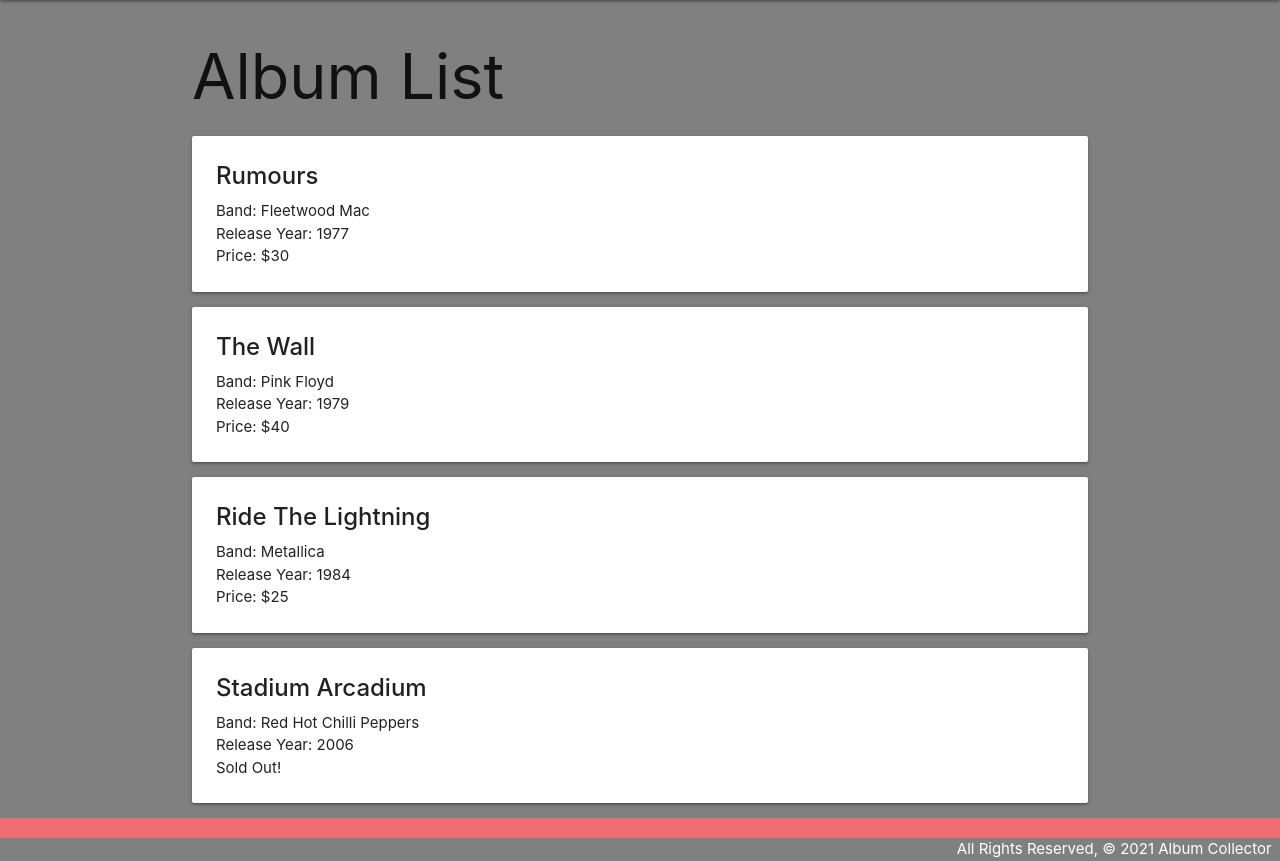
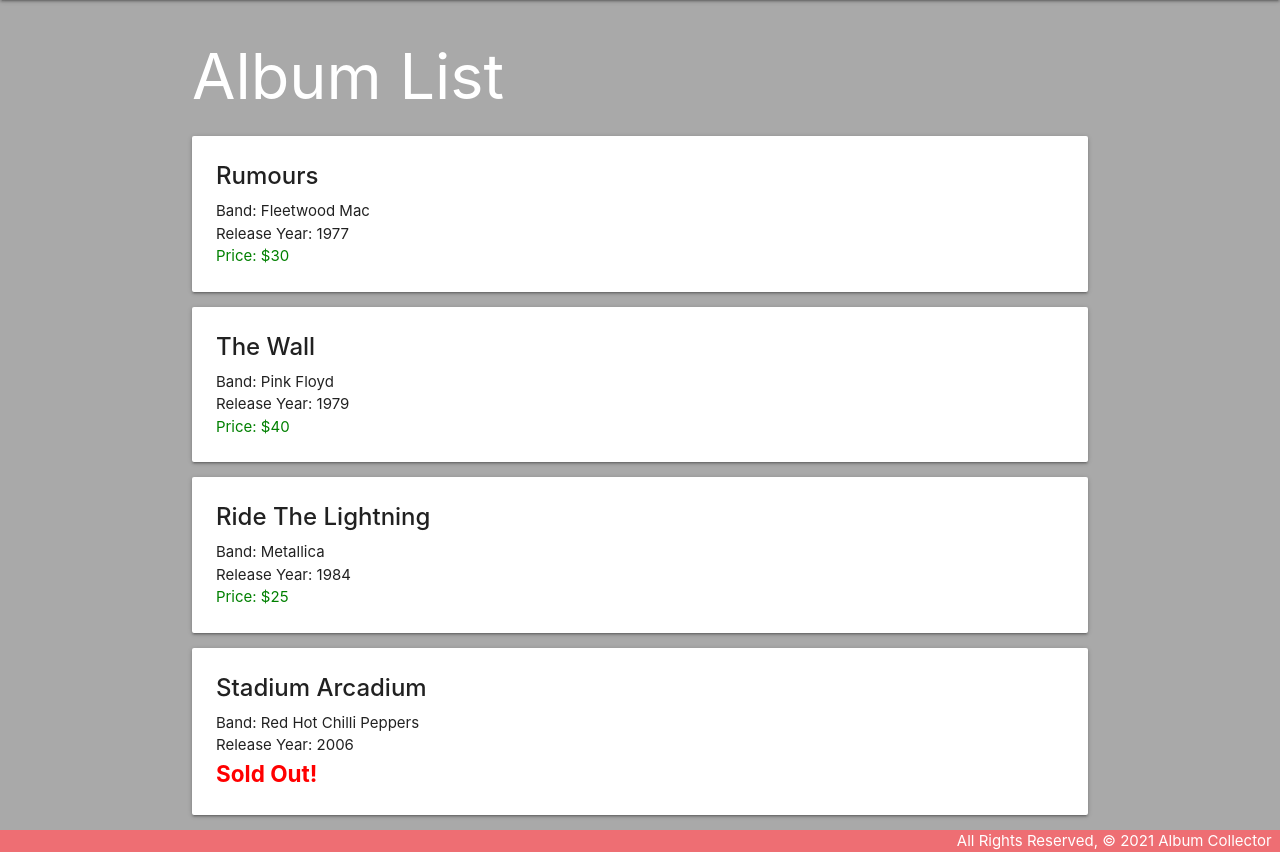
Before and after one commit to raromano92/Album-collector, a Django app: page /albums/ in a window 1280 px wide. Shown: the part 64-925 px from the top of the page. Run offline with Django 4.2, Linux system fonts and the light colour scheme.

Commit message:
Basic css and minor text changes

```diff
--- a/main_app/static/css/styles.css
+++ b/main_app/static/css/styles.css
@@ -1,3 +1,51 @@
 body {
-  background-color: grey;
+  display: flex;
+  min-height: 100vh;
+  flex-direction: column;
+  background-color: darkgrey;
 }
+
+main {
+  flex: 1 0 auto;
+}
+
+footer.page-footer {
+  padding-top: 0;
+  text-align: right;
+}
+
+.about {
+  color: whitesmoke;
+  font-size: 1.5em;
+}
+
+.about-header {
+  color: whitesmoke;
+  text-align: center;
+}
+
+.album-list-header {
+  color: white;
+}
+
+.sold-out {
+  color: red;
+  font-weight: bold;
+  font-size: 1.5rem;
+}
+
+.index-title {
+  color: whitesmoke;
+  text-align: center;
+  margin-top: 10vh;
+}
+
+.index-welcome {
+  color: whitesmoke;
+  text-align: left;
+  margin-top: 15vh;
+}
+
+.price {
+  color: green;
+}
--- a/main_app/templates/about.html
+++ b/main_app/templates/about.html
@@ -1,7 +1,7 @@
 {% extends 'base.html' %}
 {% block content %}
 
-<h1>About the Album Collector</h1>
+<h1 class="about-header">About the Album Collector</h1>
 <hr />
-<p>Welcome, please feel free to browse our available albums. We should have most records in stock but if there are any sold out albums which you were looking to purchase we can have those ordered for you and shipped to our store or directly to your home address. In addition, if you own any albums that you plan on selling or trading in, please let us know as we would love to add them to our collection, enjoy!</p>
+<p class="about">Welcome, please feel free to browse our available albums. We should have most records in stock but if there are any sold out albums which you were looking for we can have those ordered for you and shipped to our store or directly to your home address. In addition, if you own any albums that you plan on selling or trading in, please let us know as we would love to add them to our collection, enjoy!</p>
 {% endblock %}
--- a/main_app/templates/albums/index.html
+++ b/main_app/templates/albums/index.html
@@ -1,7 +1,7 @@
 {% extends 'base.html' %}
 {% block content %}
 
-<h1>Album List</h1>
+<h1 class="album-list-header">Album List</h1>
 
 {% for album in albums %}
   <div class="card">
@@ -10,9 +10,9 @@
       <p>Band: {{ album.band }}</p>
       <p>Release Year: {{ album.releaseyear }}</p>
       {% if album.price > 20 %}
-        <p>Price: ${{ album.price }}</p>
+        <p class="price">Price: ${{ album.price }}</p>
       {% else %}
-        <p>Sold Out!</p>
+        <p class="sold-out">Sold Out!</p>
       {% endif %}
     </div>
   </div>
--- a/main_app/views.py
+++ b/main_app/views.py
@@ -4,6 +4,7 @@
 from django.http import HttpResponse
 
 # Add the Album class & list and view function below the imports
+# Going to add img later
 class Album:
   def __init__(self, title, band, releaseyear, price):
     self.title = title
@@ -20,7 +21,7 @@
 
 # Define the home view
 def home(request):
-  return HttpResponse('<h1>ALBUMS HOME PAGE</h1>')
+  return render(request, 'albums/home.html')
 
 def about(request):
   return render(request, 'about.html')
```
Also changed, not shown: main_app/templates/albums/home.html (added, +7 -0 lines).
